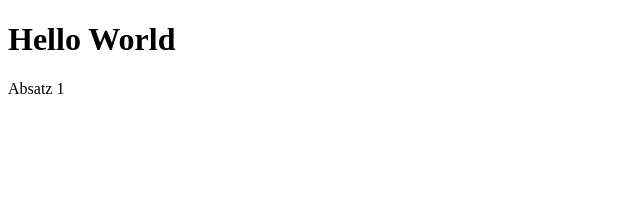
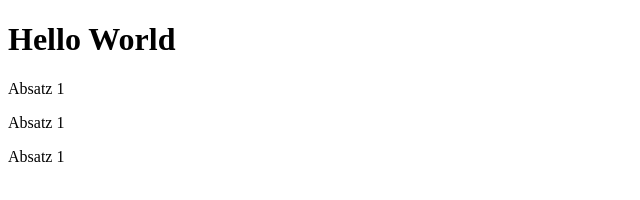
Before and after one commit to annamkb/test, a plain HTML site: page index.html in a window 1280 px wide. Shown: the whole page, without its empty margins (0-640 px from the left). Drawn offline with Linux system fonts and the light colour scheme.

Commit message:
Absatz 2

```diff
--- a/index.html
+++ b/index.html
@@ -7,5 +7,7 @@
 <body>
  <h1>Hello World</h1>
 <p>Absatz 1</p>
+ <p>Absatz 1</p>
+ <p>Absatz 1</p>
 </body>
 </html>
```
